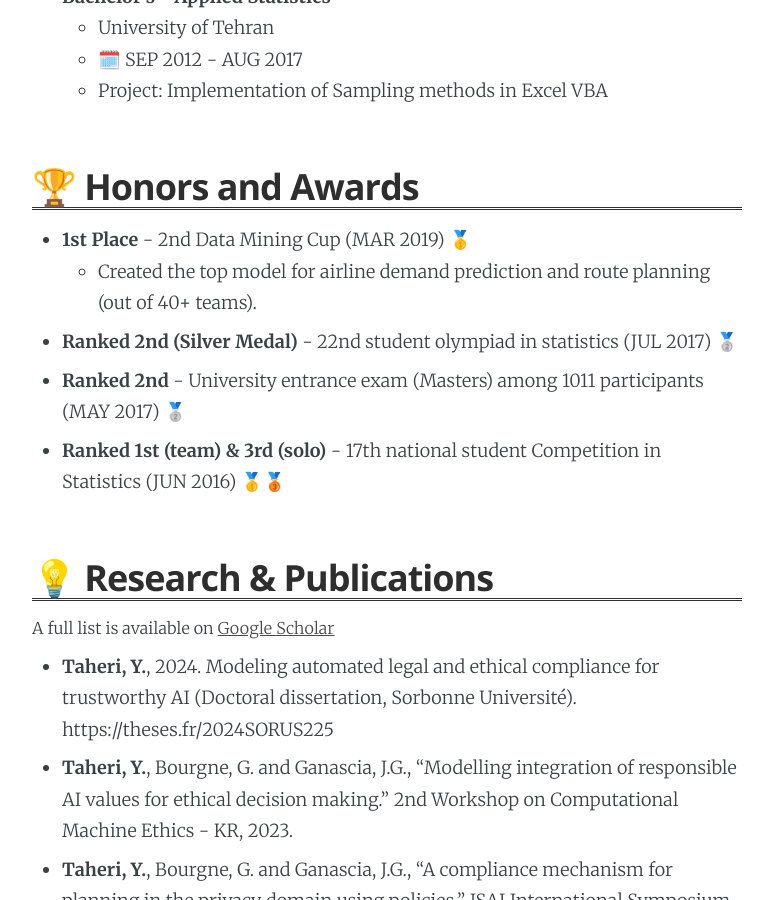
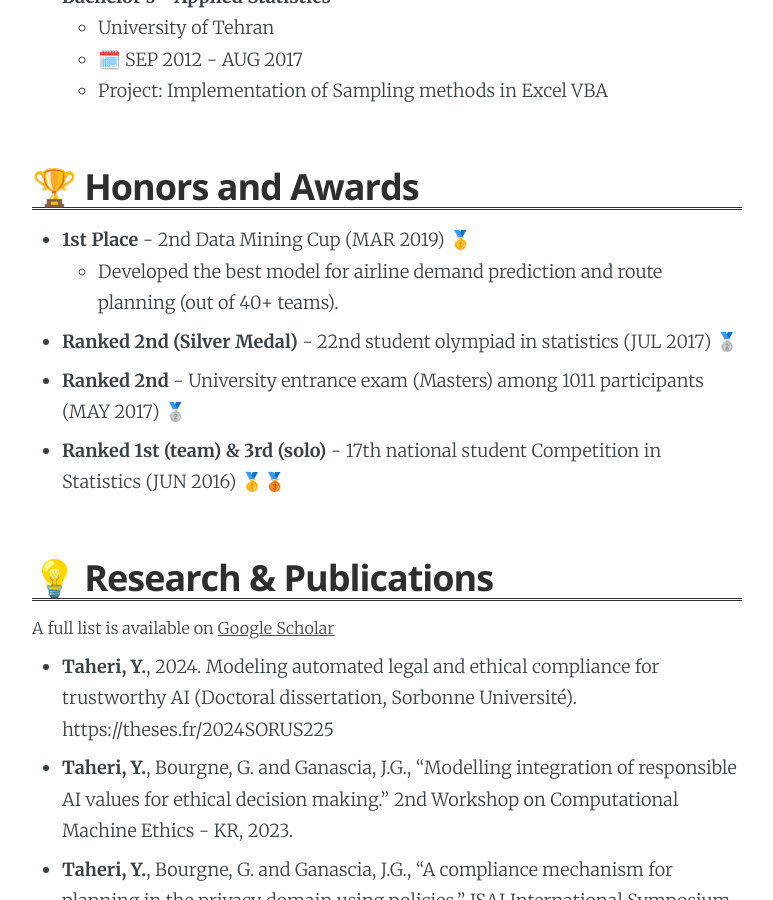
Before and after one commit to heritai/heritai.github.io, a Jekyll site: the page built from index.md, in a window 1280 px wide and 900 px high, scrolled down 3234 px. Shown: the whole window, without its empty margins (253-1026 px from the left). Built offline with Jekyll 4.4.1, drawn with Linux system fonts in a browser that asks for light colours; nearby versions of some CDN libraries.

Commit message:
Update index.md

```diff
--- a/index.md
+++ b/index.md
@@ -26,8 +26,8 @@
     *   Sorbonne University, Paris, France
     *   🗓️ APR 2021 - SEP 2024
     *   Dissertation: *Automated Legal and Ethical Compliance for Trustworthy AI*
-        *   Developed and tested models of moral reasoning using knowledge representation in privacy and health care.
-        *   Conducted literature reviews and authored manuscripts in interdisciplinary AI ethics research.
+    *   Developed and tested models of moral reasoning using knowledge representation in privacy and health care.
+    *   Conducted literature reviews and authored manuscripts in interdisciplinary AI ethics research.
 *   **Research Intern** 🇯🇵
     *   National Institute of Informatics, Tokyo, Japan
     *   🗓️ NOV 2023 - FEB 2024
@@ -107,7 +107,7 @@
 ## 🏆 Honors and Awards
 
 *   **1st Place** - 2nd Data Mining Cup (MAR 2019) 🥇
-    *   Created the top model for airline demand prediction and route planning (out of 40+ teams).
+    *   Developed the best model for airline demand prediction and route planning (out of 40+ teams).
 *   **Ranked 2nd (Silver Medal)** - 22nd student olympiad in statistics (JUL 2017) 🥈
 *   **Ranked 2nd** - University entrance exam (Masters) among 1011 participants (MAY 2017) 🥈
 *   **Ranked 1st (team) & 3rd (solo)** - 17th national student Competition in Statistics (JUN 2016) 🥇🥉
```
